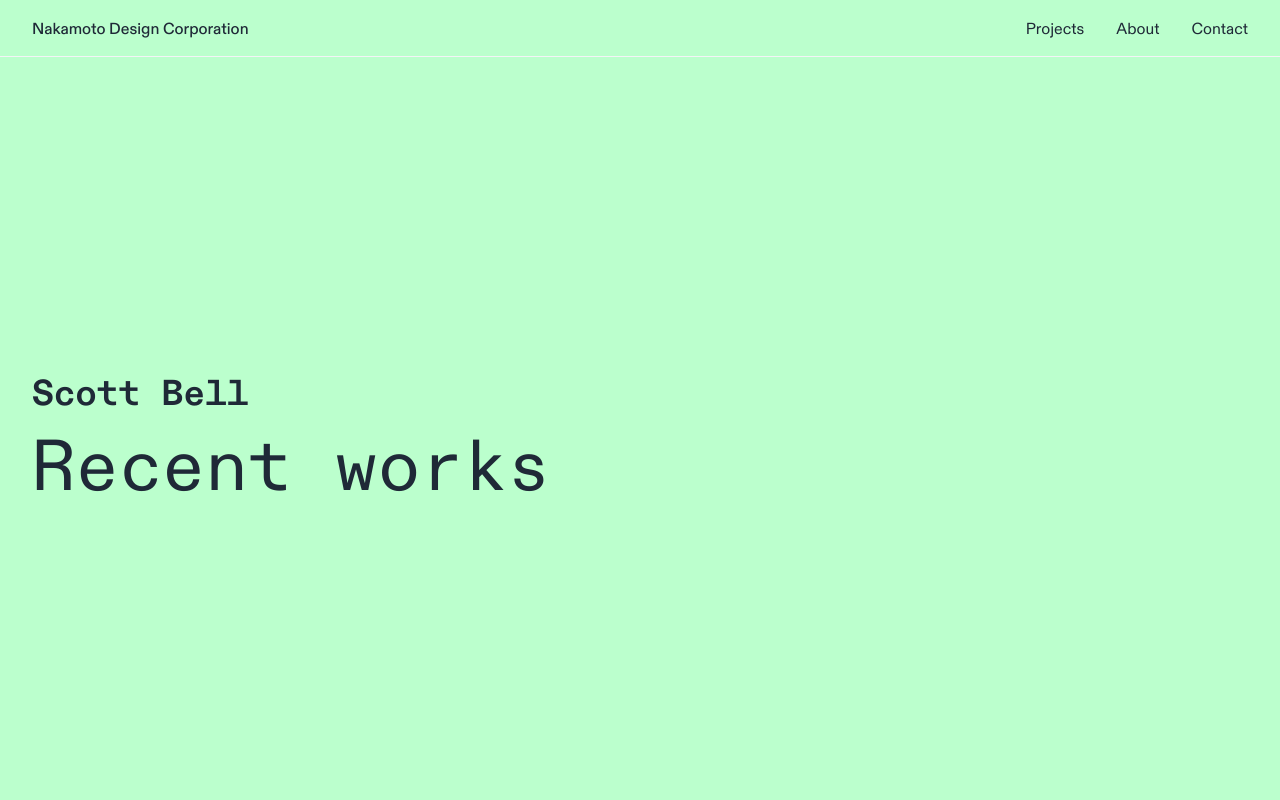
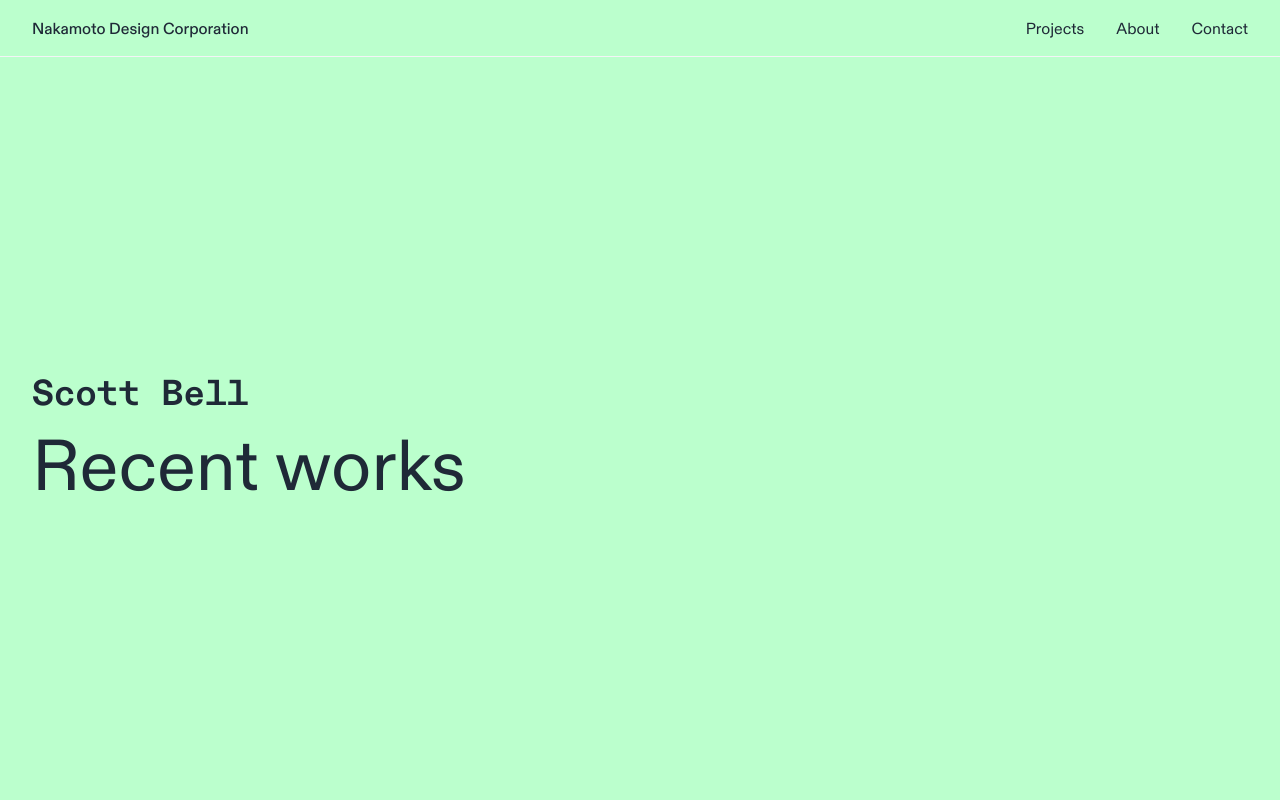
Before and after one commit to skip5this/portfolio, a React app: page / in a window 1280 px wide. Shown: the top 800 px of the page. Built offline with nearby package versions, Linux system fonts and the light colour scheme; the HTML template or start-up script is replaced by a standard one.

Commit message:
Change Recent works font to ABC Diatype

```diff
--- a/src/components/RecentWorks.tsx
+++ b/src/components/RecentWorks.tsx
@@ -5,7 +5,7 @@ export function RecentWorks() {
     <div className="w-full bg-hero">
       <div className="max-w-7xl mx-auto px-4 md:px-8 py-12 md:py-16 min-h-[480px] md:min-h-[600px] lg:min-h-[760px] flex flex-col justify-center">
         <div className="text-2xl md:text-3xl lg:text-4xl font-diatype-mono mb-4 font-bold">Scott Bell</div>
-        <h2 className="text-5xl md:text-6xl lg:text-7xl font-diatype-mono">Recent works</h2>
+        <h2 className="text-5xl md:text-6xl lg:text-7xl font-diatype">Recent works</h2>
       </div>
     </div>
   );
```
